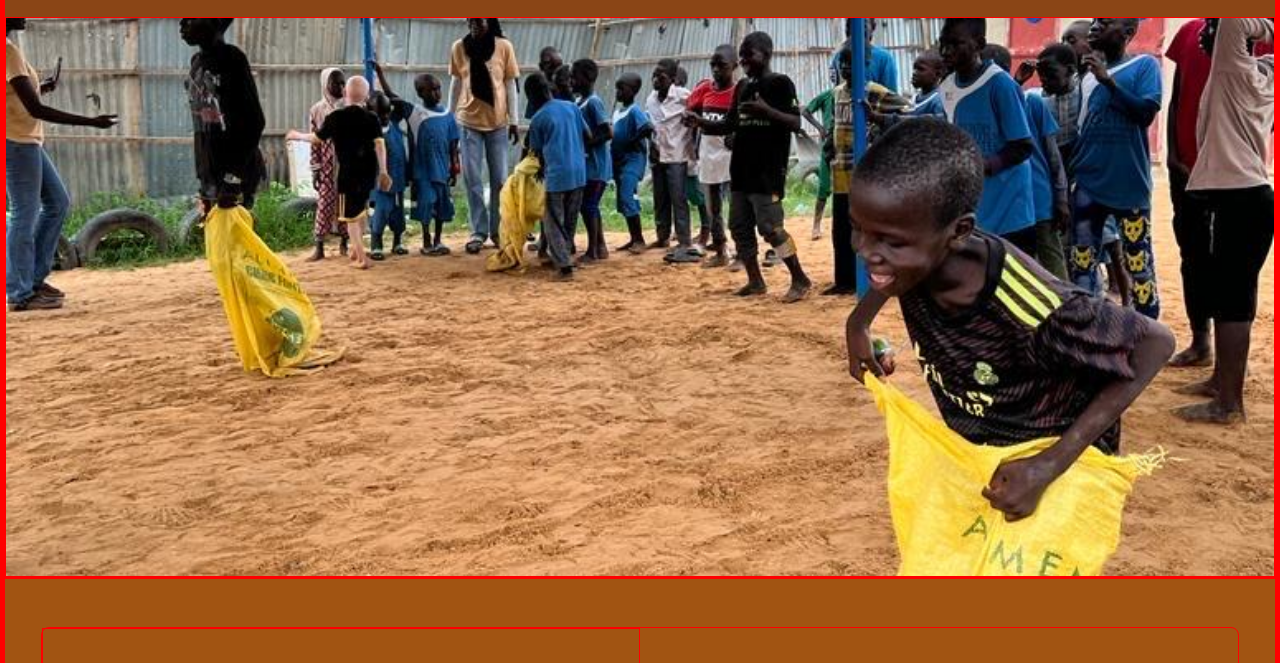
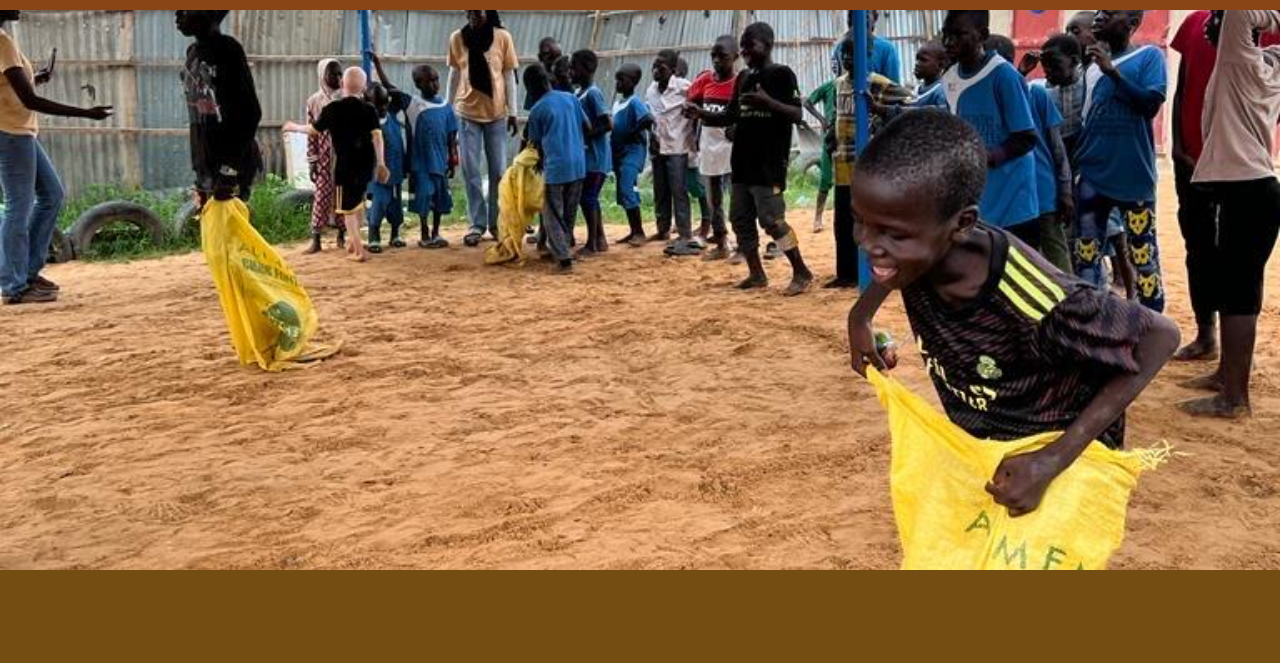
Before and after one commit to Naby-04/yysa-website, a plain HTML site: page index.html in a window 1280 px wide. Shown: the part 102-765 px from the top of the page. Drawn offline with nearby package versions, Linux system fonts and the light colour scheme.

Commit message:
color change

```diff
--- a/style.css
+++ b/style.css
@@ -2,11 +2,11 @@
   margin: 0;
   padding: 0;
   font-family: "Montserrat" sans-serif;
-  border: 1px solid red;
+  /* border: 1px solid red; */
 }
 /* root */
 :root {
-  --primary-color: #a15412;
+  --primary-color: #734d12;
   --secondary-color: #eb8d4c;
   /* background */
   --first-bg: #fff;
```
